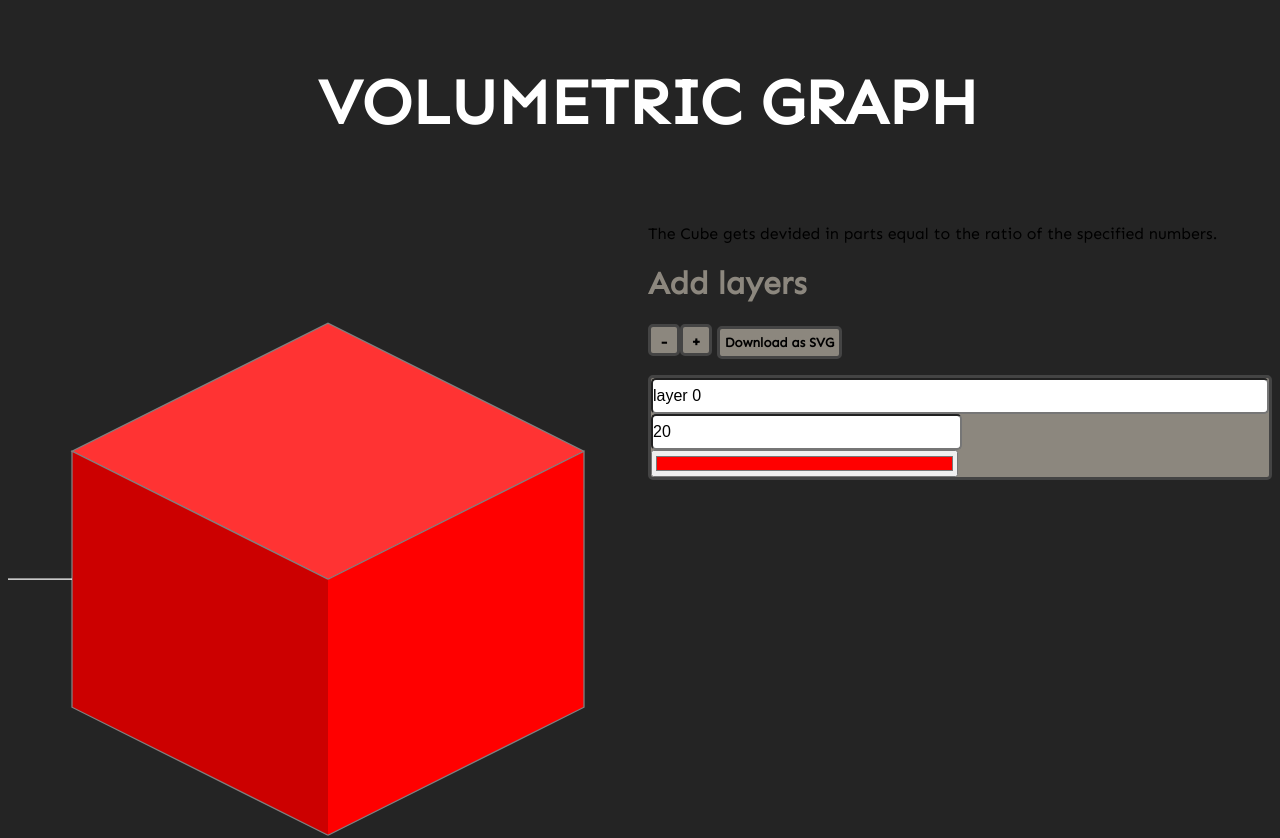
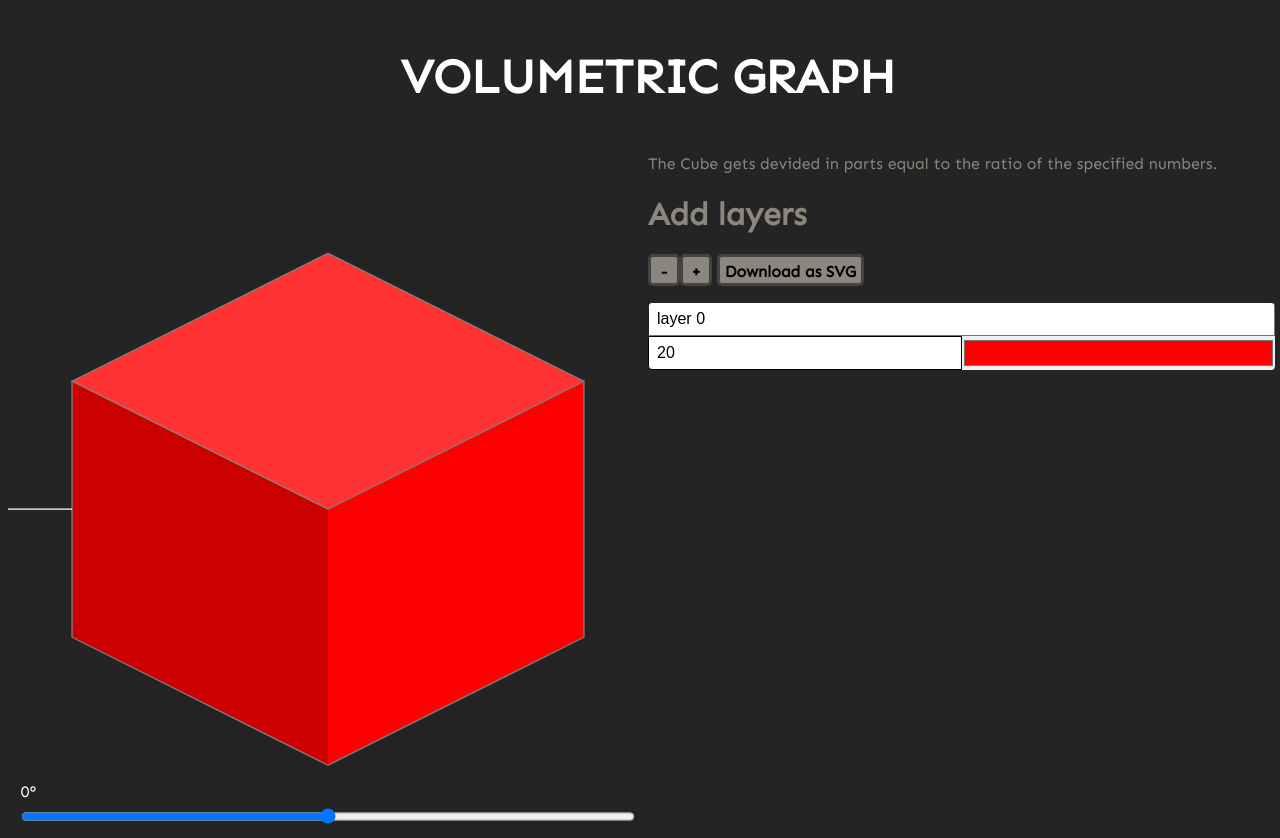
Before and after one commit to hipsterflanders/volumetric-graph-node, a website: page public/index.html in a window 1280 px wide. Shown: the top 838 px of the page. Drawn offline with nearby package versions, Linux system fonts and the light colour scheme.

Commit message:
updated style.css

```diff
--- a/public/styles/style.css
+++ b/public/styles/style.css
@@ -6,24 +6,24 @@ body {
 }
 
 #tekenbord {
-  height: 50vw;
+  /*height: 50vw;*/
   max-height: 40em;
 }
 
 header, .contact {
   font-family: "Sen", sans-serif;
   color: #484759;
-  width: 90vw;
-  height: 10vh;
-  margin: 5vw;
+  width: 100vw;
+  height: fit-content;
+  margin-top: 3em;
 }
 header h1, .contact h1 {
   color: white;
   text-align: center;
-  font-size: 4em;
+  font-size: 3em;
 }
 
-h1 {
+h1,span {
   color: #8C877E;
 }
 
@@ -72,18 +72,58 @@ form {
   stroke: grey;
 }
 
+ul {
+      padding-inline-start: 0px;
+}
+
+li {
+  display: grid;
+  grid-template-areas:
+    "tekst tekst"
+    "getal kleur";
+  grid-template-columns: 50% 50%;
+  border: none;
+  background: #8C877E;
+  font-family: "Sen", sans-serif;
+  font-weight: bold;
+  color: #000000;
+  list-style: none;
+  border-radius: 8px;
+  margin-top: 8px;
+}
+
 .tekstveldje{
-  width: flex;
+  grid-area: tekst;
   font-size: 2em;
   padding: 0;
-  border-radius: 5px;
+  padding-left: 0.5em;
+  border-width: 1px;
+  border-top-left-radius: 4px;
+  border-top-right-radius: 4px;
+  font-size: 2em;
 }
 
 .getalinput{
+  grid-area: getal;
+  border-style: solid;
+  border-color: #000000;
   font-size: 2em;
   padding: 0;
-  border-radius: 5px;
+  padding-left: 0.5em;
+  border-width: 1px;
+  font-size: 2em;
+  border-bottom-left-radius: 4px;
 }
+
+  .kleurinput{
+    grid-area: kleur;
+    padding: 0px;
+    border: none;
+    inline-size: 50%;
+    height: 100%;
+    width: 100%;
+    border-bottom-right-radius: 4px;
+  }
 
 .leadertext{
   fill: grey;
@@ -100,14 +140,27 @@ input{
   height: 2em;
 }
 
+.slider {
+    width: 96%;
+    margin-left: 2%;
+    margin-right: 2%;
+  }
+
+  #hoekwaarde {
+    color: white;
+    margin-left: 2%;
+  }
+
+  #tekenbord {
+    width: 100%;
+    height: 100%;
+  }
+
 @media screen and (orientation:landscape) {
   #laagjes {
     display: inline-block;
     width: 49vw;
-  }
-
-  #tekenbord {
-    width: 50vw;
+    margin-right: 1vw;
   }
 
   #isoMetricCube {
@@ -116,41 +169,22 @@ input{
   }
 
   #content {
-  margin: auto;
+  margin: 0px;
   display: flex;
-  }
-
-  .kleurinput{
-    width:24vw;
-  }
-
-  .getalinput{
-   width: 24vw;
+  width: 100vw;
   }
 }
 
-
-
 @media screen and (orientation:portrait) {
-  #laagjes {
+  #isoMetricCube {
     display: inline-block;
-    width: 98vw;
-  }
-
-  #tekenbord {
     width: 100vw;
   }
 
-  #isoMetricCube {
+  #laagjes {
     display: inline-block;
-  }
-
-  .kleurinput{
-    width: 49vw;
-  }
-
-  .getalinput{
-   width: 48vw;
+    width: 96vw;
+    margin: 2vw;
   }
 }
 
@@ -159,6 +193,11 @@ input{
 .knopje {
   font-size: 1em;
   width: 2em;
+  height: 2em;
+}
+
+.knop {
+  font-size: 1em;
   height: 2em;
 }
 
@@ -180,33 +219,11 @@ input{
   height: 2em;
 }
 
-.getalinput {
+.knop {
   font-size: 2em;
+  height: 2em;
 }
 
-.tekstveldje {
-  font-size: 2em;
-}
-
-}
-
-li {
-  padding: 0px;
-  border-style: solid;
-  border-width: initial;
-  border-color: #444444;
-  border-radius: 5px;
-  background: #8C877E;
-  font-family: "Sen", sans-serif;
-  font-weight: bold;
-  color: #000000;
-  list-style: none;
-}
-
-
-
-ul {
-      padding-inline-start: 0px;
 }
 
 button {
```
